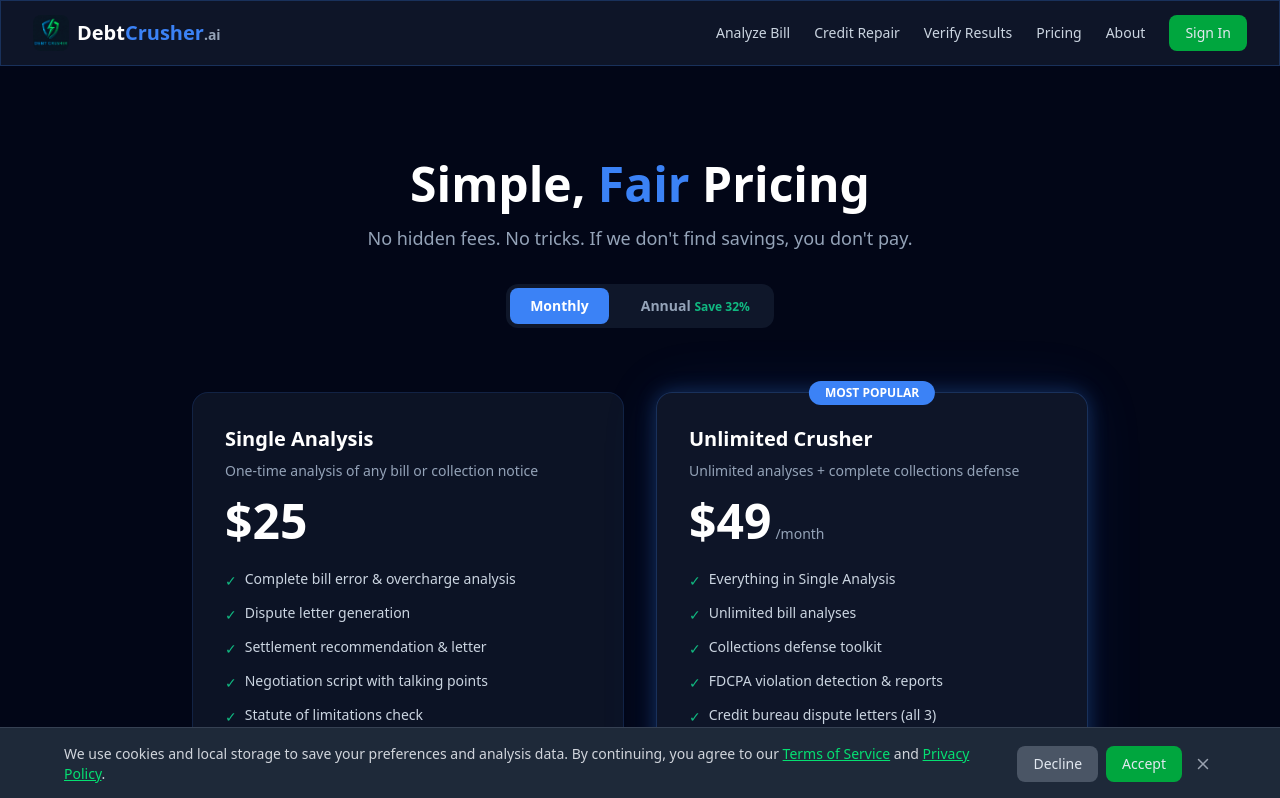
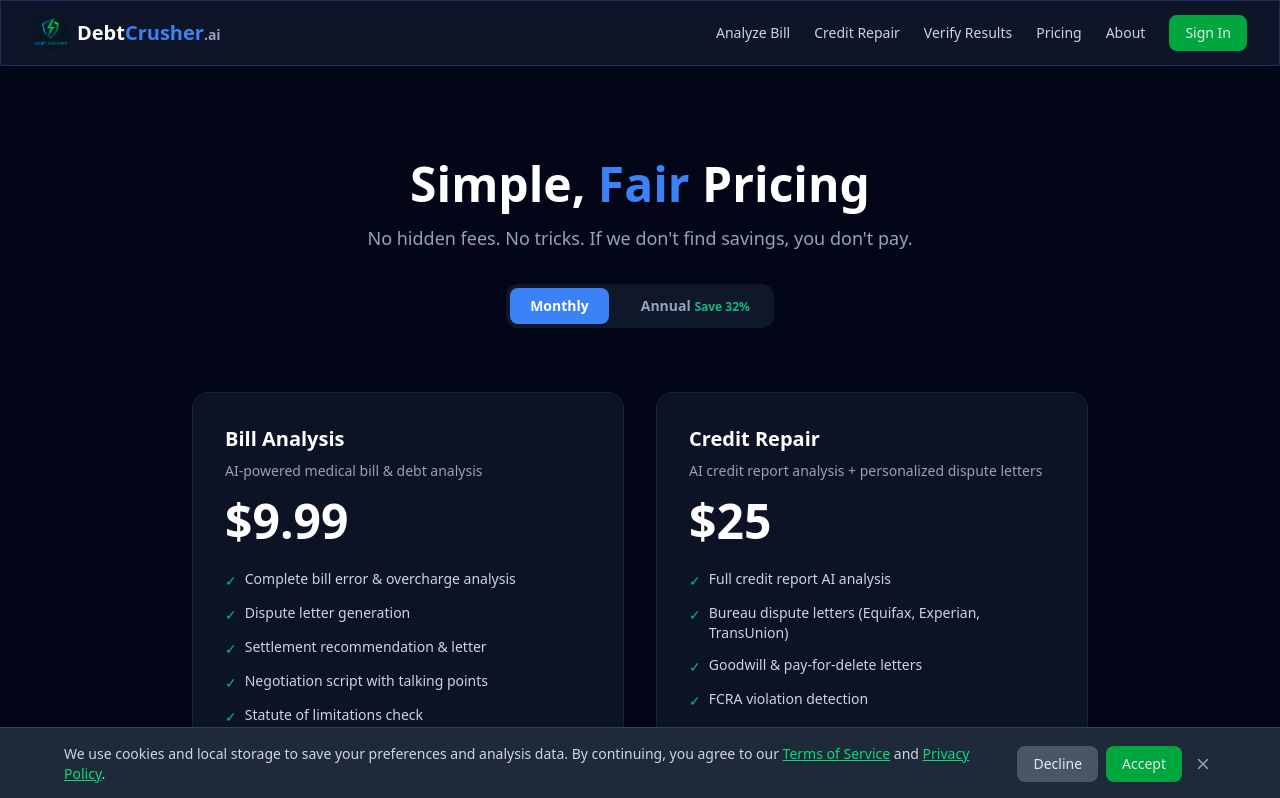
Before and after one commit to Zee-create-614/debtcrusher, a Next.js app: page /pricing in a window 1280 px wide. Shown: the top 798 px of the page. Built offline with nearby package versions, Linux system fonts and the light colour scheme; no server answers.

Commit message:
Update pricing: credit repair , bill analysis .99, update pricing page

```diff
--- a/app/credit-repair/results/page.tsx
+++ b/app/credit-repair/results/page.tsx
@@ -340,7 +340,7 @@
         },
         body: JSON.stringify({
           product: 'credit_repair_unlock',
-          amount: 10, // $0.10 in cents (testing)
+          amount: 2500, // $25.00 in cents
           description: `Unlock All ${allLetters.length} Dispute Letters - DebtCrusher.ai`,
           successUrl: `${window.location.origin}/checkout/success`,
           cancelUrl: `${window.location.origin}/checkout/cancel`,
@@ -628,7 +628,7 @@
                 onClick={handleUnlockLetters}
                 className="bg-crusher-blue hover:bg-crusher-blue-dark text-white px-8 py-4 rounded-xl font-bold text-lg transition-all hover:scale-105 shadow-lg shadow-crusher-blue/25"
               >
-                🔓 Unlock All Dispute Letters — $0.10
+                🔓 Unlock All Dispute Letters — $25.00
               </button>
               <p className="text-slate-500 text-xs mt-3">Includes dispute letters, goodwill letters, and pay-for-delete letters as downloadable PDFs</p>
             </div>
--- a/app/pricing/page.tsx
+++ b/app/pricing/page.tsx
@@ -36,9 +36,9 @@
 
         <div className="grid grid-cols-1 md:grid-cols-2 gap-8 max-w-4xl mx-auto mb-24">
           <PricingCard
-            name="Single Analysis"
-            price="$25"
-            description="One-time analysis of any bill or collection notice"
+            name="Bill Analysis"
+            price="$9.99"
+            description="AI-powered medical bill & debt analysis"
             features={[
               "Complete bill error & overcharge analysis",
               "Dispute letter generation",
@@ -48,6 +48,20 @@
               "100% money-back guarantee",
             ]}
             cta="Analyze My Bill"
+          />
+          <PricingCard
+            name="Credit Repair"
+            price="$25"
+            description="AI credit report analysis + personalized dispute letters"
+            features={[
+              "Full credit report AI analysis",
+              "Bureau dispute letters (Equifax, Experian, TransUnion)",
+              "Goodwill & pay-for-delete letters",
+              "FCRA violation detection",
+              "Personalized with your info — ready to mail",
+              "60-day money-back guarantee",
+            ]}
+            cta="Fix My Credit"
           />
           <PricingCard
             name="Unlimited Crusher"
```
